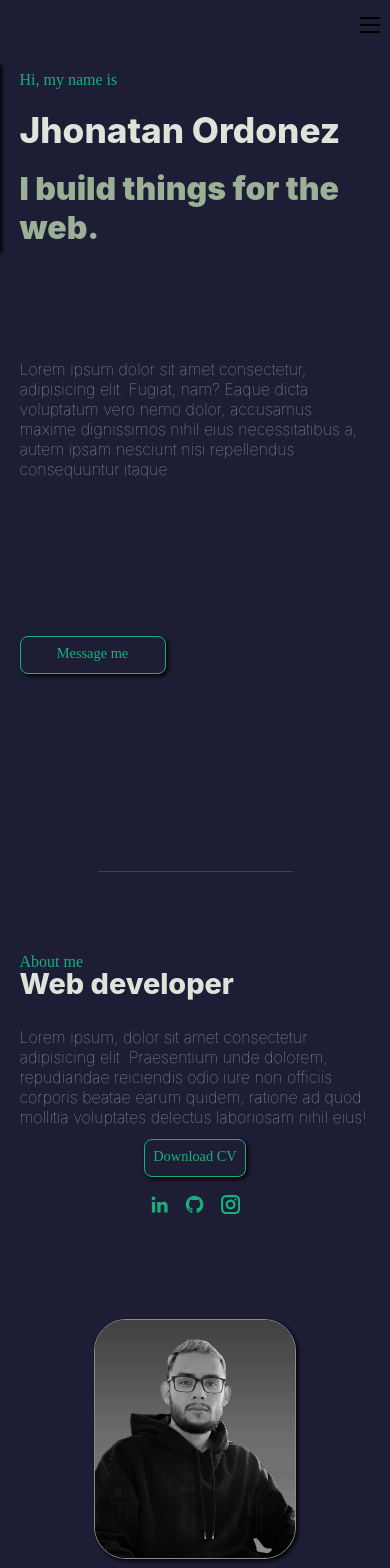
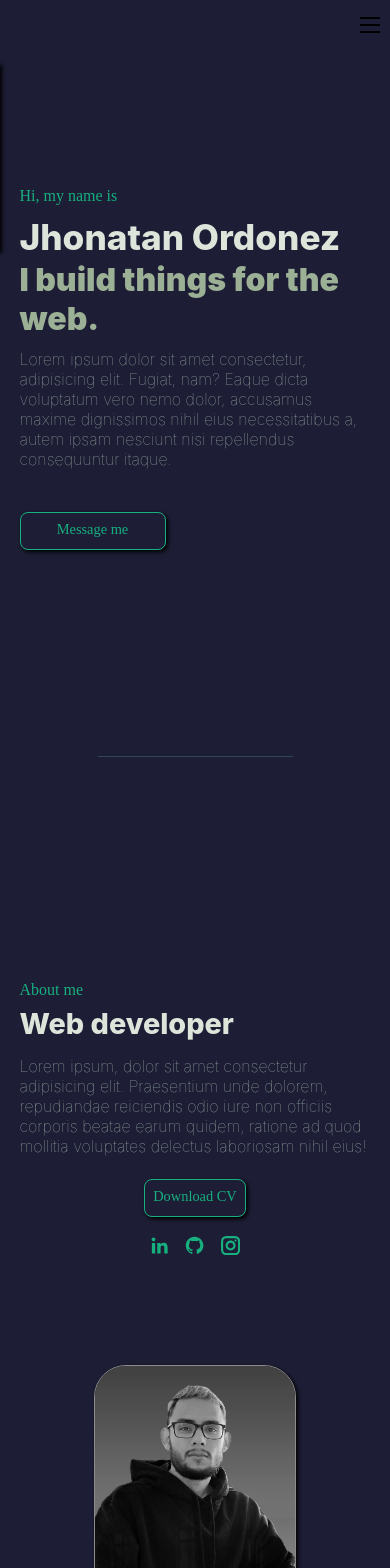
Before and after one commit to jonathanedd/Jhonatan-Ordonez, a React (Create React App) app: page / in a window 390 px wide. Shown: the top 1568 px of the page. Built offline with nearby package versions, Linux system fonts and the light colour scheme.

Commit message:
Perfectioning responsive media queries design

```diff
--- a/src/Styles/aboutme.css
+++ b/src/Styles/aboutme.css
@@ -90,6 +90,7 @@
   .about-me-main {
     display: grid;
     grid-template-columns: 100%;
+    grid-template-rows: 50% 40%;
     width: 100vw;
     height: 100vh;
   }
@@ -98,7 +99,7 @@
     width: 90%;
     text-align: left;
     display: grid;
-    grid-template-rows: 5% 25% 45% 10% 10%;
+    grid-template-rows: 10% 20% 50% 10%;
   }
 
   .about-me-text h3 {
--- a/src/Styles/home.css
+++ b/src/Styles/home.css
@@ -73,9 +73,9 @@
     text-align: left;
     display: grid;
     grid-template-columns: 100%;
-    grid-template-rows: 5% 8% 25%;
+    grid-template-rows: 10% 15% 30% 55%;
     width: 90vw;
-    height: 90vh;
+    height: max-content;
   }
   .home-text h1 {
     font-size: 2.2rem;
```
